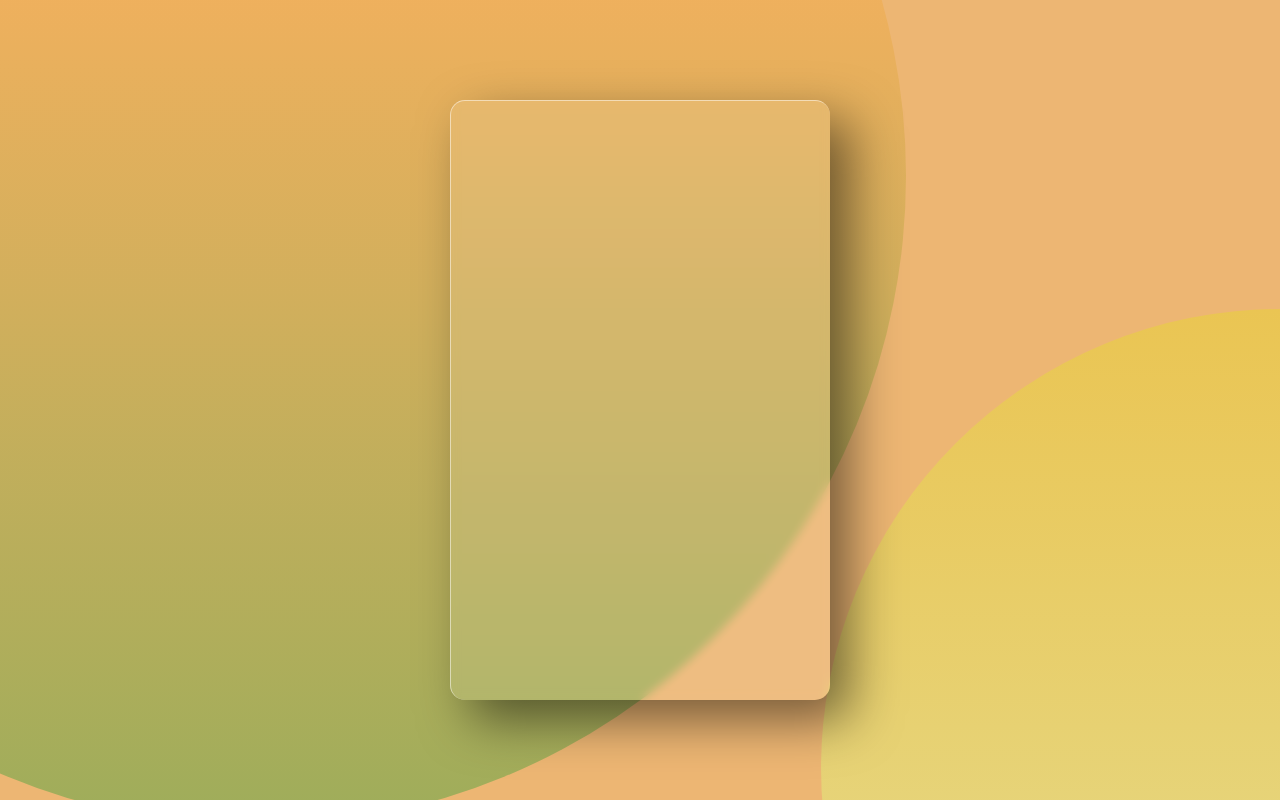
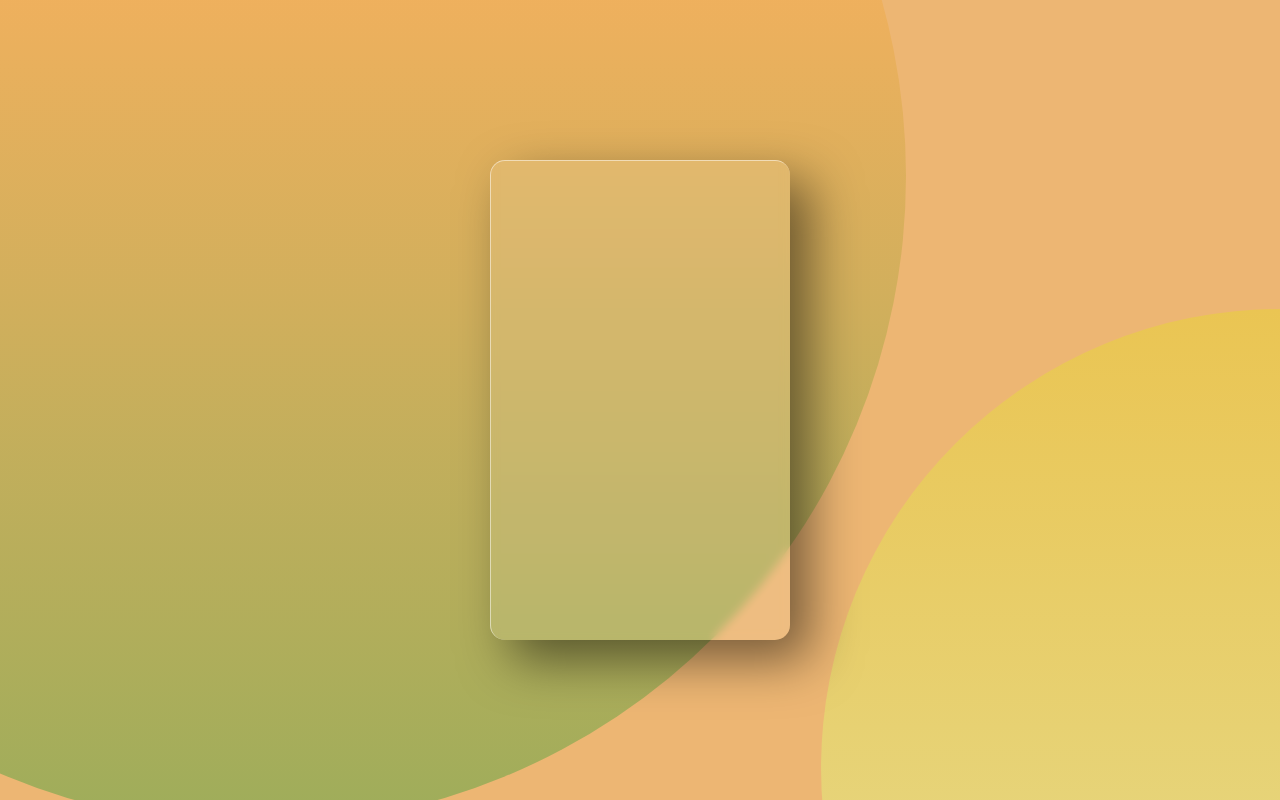
Before and after one commit to masayyamamoto/namecardMrHORIE, a plain HTML site: page index.html in a window 1280 px wide. Drawn offline with Linux system fonts and the light colour scheme.

Commit message:
Add files via upload

```diff
--- a/style.css
+++ b/style.css
@@ -36,8 +36,8 @@ body::after {
   border-top: 1px solid rgba(255,255,255,0.5);
   border-left: 1px solid rgba(255,255,255,0.5);
 
-  width: 380px;
-  height: 600px;
+  width: 300px;
+  height: 480px;
   display: flex;
   align-items: center;
   justify-content: center;
```
